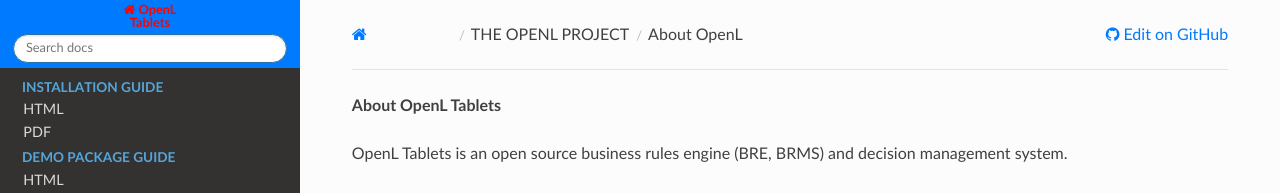
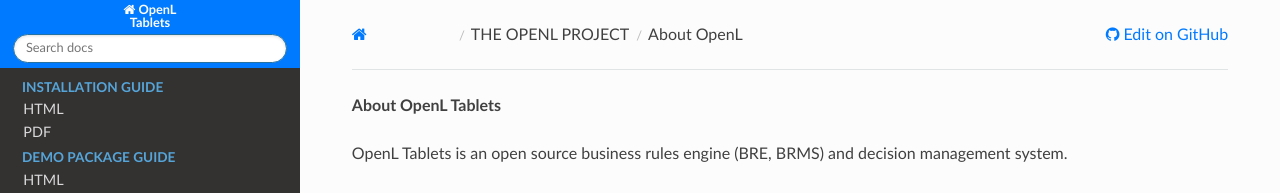
Before and after one commit to agradus/OpenLdocs, an MkDocs documentation site: the page built from docs/about.md, in a window 1280 px wide. Shown: the top 193 px of the page. Built offline with MkDocs 1.6.1, drawn with Linux system fonts in a browser that asks for light colours; nearby versions of some CDN libraries.

Commit message:
Update extra.css

```diff
--- a/docs/css/extra.css
+++ b/docs/css/extra.css
@@ -19,6 +19,7 @@
   }
 
 .wy-side-nav-search {
+    color: red;
     padding-top: 0px;
     padding-right: .809em;
     padding-bottom: 5px;
@@ -28,7 +29,6 @@
 }
 
 .wy-side-nav-search .wy-dropdown>a, .wy-side-nav-search>a {
-    color: red;
     font-size: 80%;
     font-weight: 700;
     padding: 4px 6px;
```
